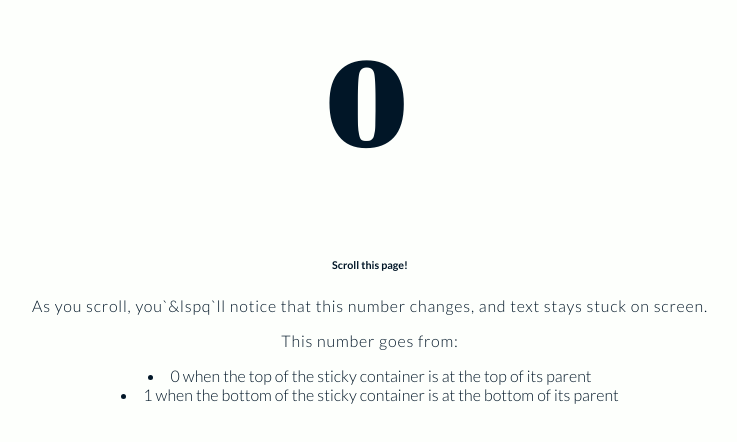
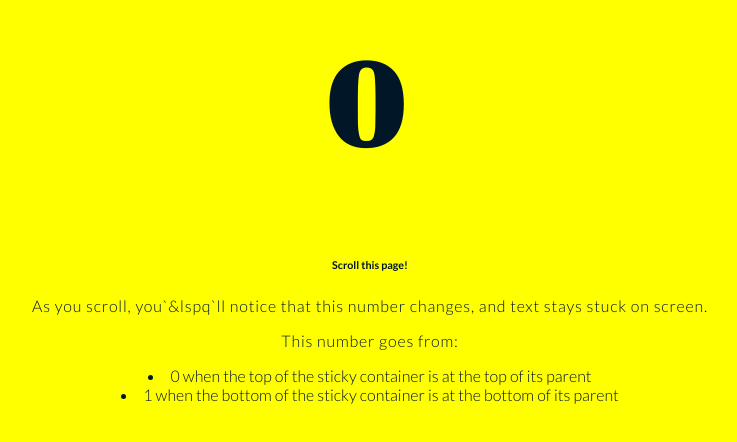
Before and after one commit to ntsummers1/portfolio-2022, a Next.js app: page / in a window 1280 px wide. Shown: the part 224-666 px from the top of the page, without its empty margins (270-1007 px from the left). Built offline with nearby package versions, Linux system fonts and the light colour scheme.

Commit message:
Prime interpolators for new scroll animation

```diff
--- a/components/StickyHomePage.js
+++ b/components/StickyHomePage.js
@@ -7,7 +7,10 @@ import { getInterpolators } from "./StickyInterpolators";
 export default function StickyHomePage() {
   const [scrollingElement, setScrollingElement] = useState(null);
 
-  const { firstSectionInterpolator } = useMemo(() => getInterpolators());
+  const {
+    firstSectionForegroundInterpolator,
+    firstSectionBackgroundInterpolator,
+  } = useMemo(() => getInterpolators());
 
   function scrollingElRef(ref) {
     setScrollingElement(ref);
@@ -20,8 +23,8 @@ export default function StickyHomePage() {
           {(proportion) => (
             <div className={styles.basicStickyContent}>
               <div
-                className="full-sticky-foreground"
-                style={firstSectionInterpolator(proportion)}
+                className={styles.scrollingStickyForeground}
+                style={firstSectionForegroundInterpolator(proportion)}
               >
                 <h1>{proportion}</h1>
                 <h6>Scroll this page!</h6>
@@ -39,6 +42,13 @@ export default function StickyHomePage() {
                   its parent
                 </li>
               </div>
+              <div
+                className={styles.scrollingStickyBackground}
+                style={{
+                  height: scrollingElement?.clientHeight,
+                  ...firstSectionBackgroundInterpolator(proportion),
+                }}
+              />
             </div>
           )}
         </StickyView>
--- a/components/StickyInterpolators.js
+++ b/components/StickyInterpolators.js
@@ -1,5 +1,15 @@
 export function getInterpolators() {
-  function firstSectionInterpolator(proportion) {
+  function firstSectionForegroundInterpolator(proportion) {
+    if (proportion < 0) {
+      return { opacity: 0, transform: "translateX(-20rem)" };
+    } else if (proportion > 1) {
+      return { opacity: 0, transform: "translateX(20rem)" };
+    } else {
+      return {};
+    }
+  }
+
+  function firstSectionBackgroundInterpolator(proportion) {
     if (proportion < -0.3) {
       return { transform: `translateY(20rem) scaleX(0.05)` };
     } else if (proportion < 0) {
@@ -17,6 +27,7 @@ export function getInterpolators() {
   }
 
   return {
-    firstSectionInterpolator,
+    firstSectionForegroundInterpolator,
+    firstSectionBackgroundInterpolator,
   };
 }
--- a/components/stickyView.module.css
+++ b/components/stickyView.module.css
@@ -25,3 +25,12 @@
 .basicStickyContent * {
   text-align: center;
 }
+
+.scrollingStickyBackground {
+  position: absolute;
+  z-index: -1;
+  top: 0;
+  left: 0;
+  width: 100vw;
+  background: #ff0;
+}
--- a/styles/Home.module.scss
+++ b/styles/Home.module.scss
@@ -1,3 +1,5 @@
+@use "variables";
+
 .main {
   position: relative;
   display: flex;
```
